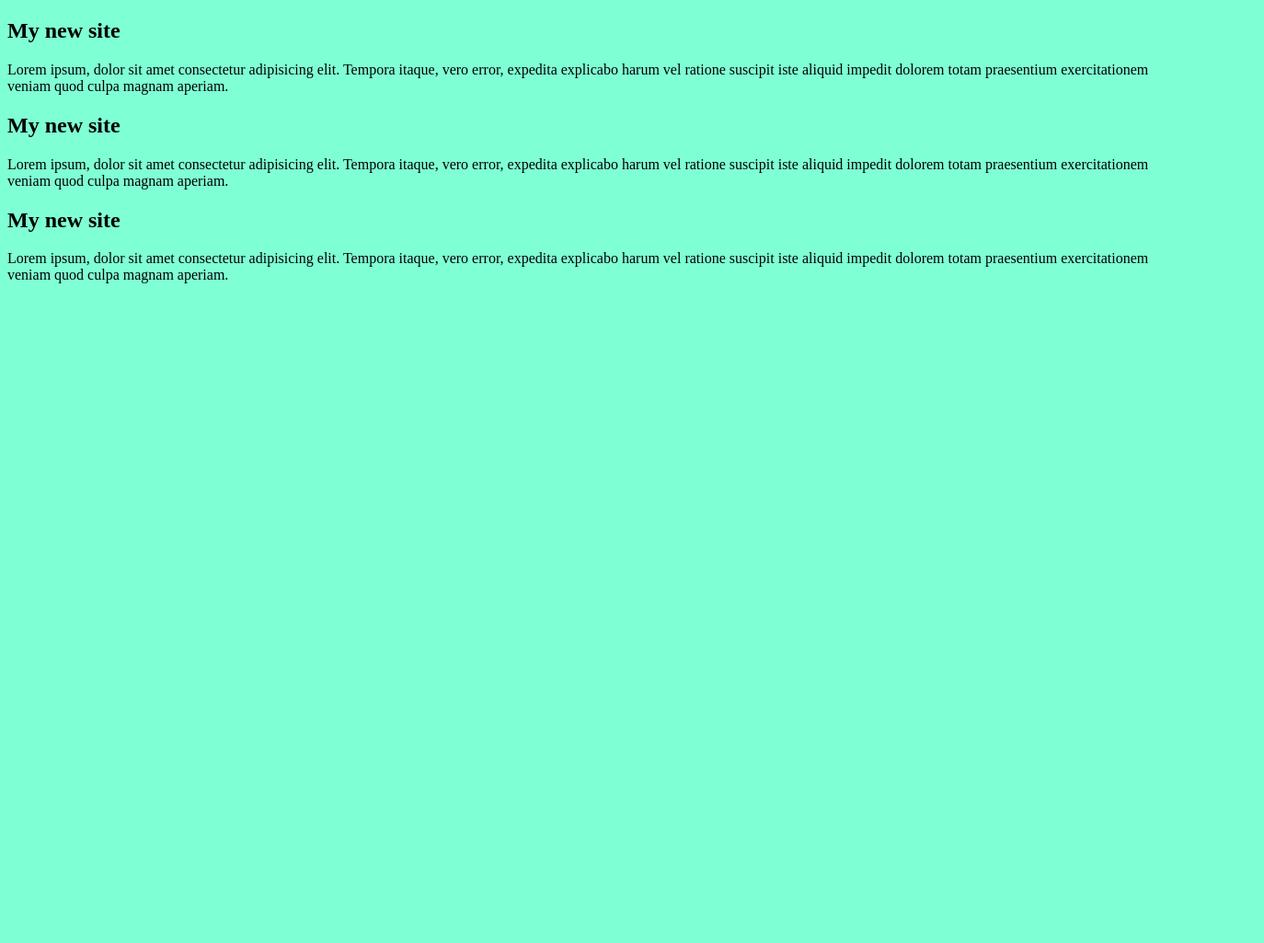
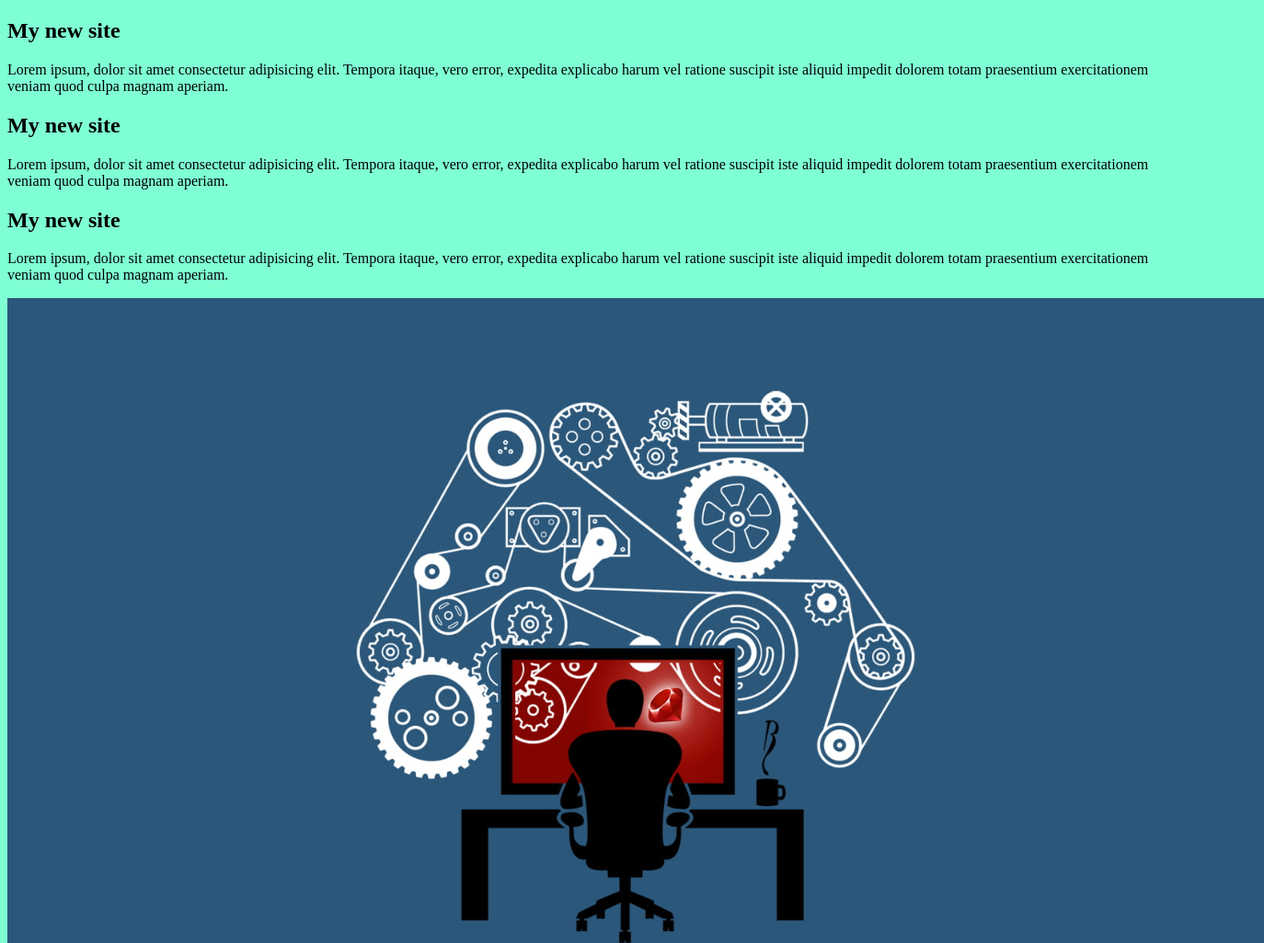
Before and after one commit to Junaeid11/Noobs-bro, a plain HTML site: page index.html in a window 1280 px wide. Shown: the top 1025 px of the page at 92% size, 1374 px wide, since content can reach past the window. Before the commit the page ends 800 px from the top, so only its background shows below. Drawn offline with Linux system fonts and the light colour scheme.

Commit message:
add a new image

```diff
--- a/index.html
+++ b/index.html
@@ -13,5 +13,6 @@
     <p>Lorem ipsum, dolor sit amet consectetur adipisicing elit. Tempora itaque, vero error, expedita explicabo harum vel ratione suscipit iste aliquid impedit dolorem totam praesentium exercitationem veniam quod culpa magnam aperiam.</p>
     <h2>My new site</h2>
     <p>Lorem ipsum, dolor sit amet consectetur adipisicing elit. Tempora itaque, vero error, expedita explicabo harum vel ratione suscipit iste aliquid impedit dolorem totam praesentium exercitationem veniam quod culpa magnam aperiam.</p>
+    <div><img src="pxfuel.jpg" alt=""></div>
 </body>
 </html>
```
Also changed, not shown: pxfuel.jpg (added).
